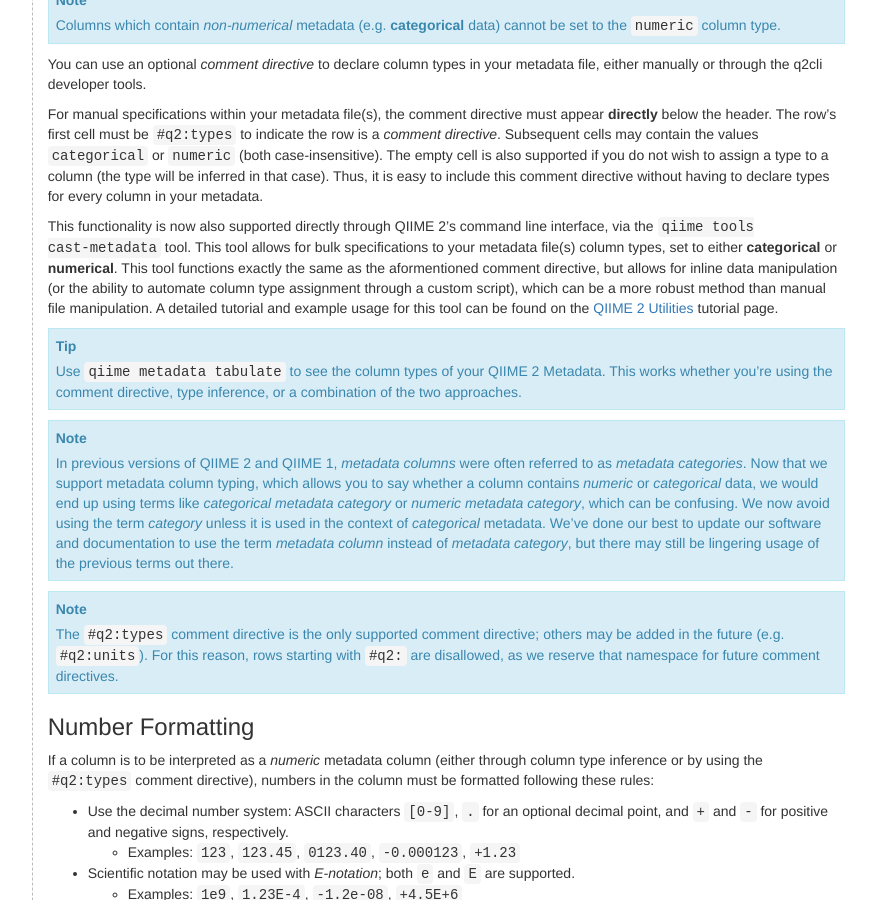
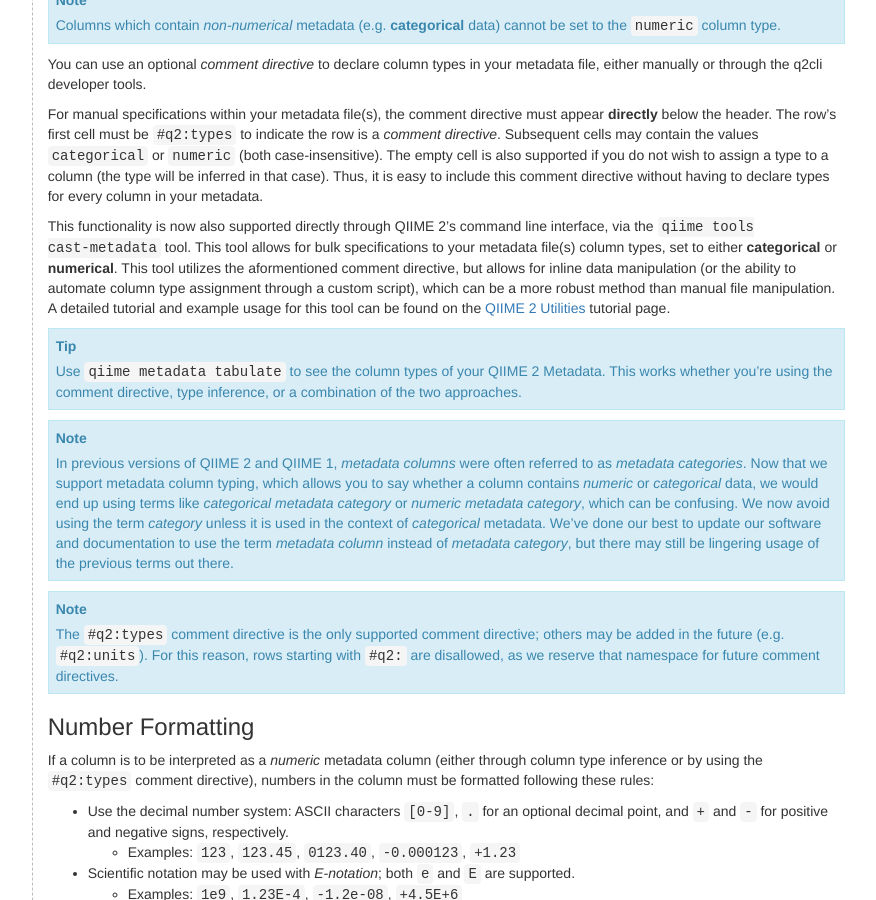
Before and after one commit to qiime2/docs, a Sphinx documentation site: the page built from source/tutorials/metadata.rst, in a window 1280 px wide and 900 px high, scrolled down 3894 px. Shown: the whole window, without its empty margins (277-1153 px from the left). Built offline with Sphinx 7.4.7, drawn with Linux system fonts in a browser that asks for light colours; pages that are not in the unit, such as notebooks, are missing from menus; the version number could not be read and is left out; some of the changed lines change nothing that is shown.

Commit message:
SQUASH: some final edits and syntax adjustments

```diff
--- a/source/tutorials/metadata.rst
+++ b/source/tutorials/metadata.rst
@@ -130,7 +130,7 @@
 
 For manual specifications within your metadata file(s), the comment directive must appear **directly** below the header. The row's first cell must be ``#q2:types`` to indicate the row is a *comment directive*. Subsequent cells may contain the values ``categorical`` or ``numeric`` (both case-insensitive). The empty cell is also supported if you do not wish to assign a type to a column (the type will be inferred in that case). Thus, it is easy to include this comment directive without having to declare types for every column in your metadata.
 
-This functionality is now also supported directly through QIIME 2's command line interface, via the ``qiime tools cast-metadata`` tool. This tool allows for bulk specifications to your metadata file(s) column types, set to either **categorical** or **numerical**. This tool functions exactly the same as the aformentioned comment directive, but allows for inline data manipulation (or the ability to automate column type assignment through a custom script), which can be a more robust method than manual file manipulation. A detailed tutorial and example usage for this tool can be found on the `QIIME 2 Utilities`_ tutorial page.
+This functionality is now also supported directly through QIIME 2's command line interface, via the ``qiime tools cast-metadata`` tool. This tool allows for bulk specifications to your metadata file(s) column types, set to either **categorical** or **numerical**. This tool utilizes the aformentioned comment directive, but allows for inline data manipulation (or the ability to automate column type assignment through a custom script), which can be a more robust method than manual file manipulation. A detailed tutorial and example usage for this tool can be found on the `QIIME 2 Utilities`_ tutorial page.
 
 .. tip:: Use ``qiime metadata tabulate`` to see the column types of your QIIME 2 Metadata. This works whether you're using the comment directive, type inference, or a combination of the two approaches.
 
--- a/source/tutorials/utilities.rst
+++ b/source/tutorials/utilities.rst
@@ -177,13 +177,13 @@
 
    How many IDs are there? How many columns? Are there any categorical columns? Why?
 
-Casting Metadata
-................
+Casting Metadata Column Types
+.............................
 
 In the :doc:`Metadata tutorial <metadata>` we learned about column types and utilizing the
 ``qiime tools cast-metadata`` tool to specifiy column types within a provided metadata file.
-Below we will go through a few scenarios of how this tool can be used, and some common mistakes
-that may come up.
+Below we will go through a few scenarios of how this tool can be used, and some common
+mistakes that may come up.
 
 We'll start by first downloading some sample metadata. **Note**: This is the same sample
 metadata used in the **Inspect Metadata** section, so you can skip this step if you have
@@ -193,29 +193,33 @@
    :url: https://data.qiime2.org/2021.8/tutorials/pd-mice/sample_metadata.tsv
    :saveas: sample_metadata.tsv
 
-In this example, we will cast the ``days_post_transplant`` column from ``numeric`` to ``categorical``,
-and the ``mouse_id`` column from ``categorical`` to ``numeric``. The rest of the columns contained
-within our metadata will be left as-is.
+In this example, we will cast the ``days_post_transplant`` column from ``numeric`` to
+``categorical``, and the ``mouse_id`` column from ``categorical`` to ``numeric``. The rest of
+the columns contained within our metadata will be left as-is.
 
 .. command-block::
    :stdout:
 
    qiime tools cast-metadata sample_metadata.tsv \
-   --cast days_post_transplant:categorical --cast mouse_id:numeric
+   --cast days_post_transplant:categorical \
+   --cast mouse_id:numeric
 
-If the ``--output-file`` flag is enabled, the specified output file will contain the modified column types that we cast above
-for the original ``sample_metadata.tsv``.
+If the ``--output-file`` flag is enabled, the specified output file will contain the modified
+column types that we cast above, along with the rest of the columns and associated data
+contained in ``sample_metadata.tsv``.
 
-If you do not wish to save your casted metadata to an output file, you can omit the ``--output-file`` parameter and
-the results will be output to ``sdtout`` (as shown in the example above).
+If you do not wish to save your casted metadata to an output file, you can omit the
+``--output-file`` parameter and the results will be output to ``sdtout`` (as shown in the
+example above).
 
-The ``--ignore-extra`` and ``--error-on-missing`` flags are used to handle casted columns not contained within the original
-metadata file, and columns contained within the metadata file that aren't included in the cast call, respectively.
-We can take a look at how these flags can be used below:
+The ``--ignore-extra`` and ``--error-on-missing`` flags are used to handle casted columns not
+contained within the original metadata file, and columns contained within the metadata file
+that aren't included in the cast call, respectively. We can take a look at how these flags can
+be used below:
 
-In the first example, we'll take a look at utilizing the ``--ignore-extra`` flag when a column is cast that is not included
-within the original metadata file. Let's start by looking at what will happen if an extra column is included and this flag
-is not enabled.
+In the first example, we'll take a look at utilizing the ``--ignore-extra`` flag when a column
+is cast that is not included within the original metadata file. Let's start by looking at what
+will happen if an extra column is included and this flag is not enabled.
 
 .. command-block::
    :stderr:
@@ -224,30 +228,36 @@
    qiime tools cast-metadata sample_metadata.tsv \
    --cast spleen:numeric
 
-Notice that the ``spleen`` column included in the cast call results in a raised error. If we want to ignore any extra columns that
-are not present in the original metadata file, we can enable the ``--ignore-extra`` flag.
+Notice that the ``spleen`` column included in the cast call results in a raised error. If we
+want to ignore any extra columns that are not present in the original metadata file, we can
+enable the ``--ignore-extra`` flag.
 
 .. command-block::
-   :stdout:
+   :noexec:
 
    qiime tools cast-metadata sample_metadata.tsv \
-   --cast spleen:numeric --ignore-extra
+   --cast spleen:numeric \
+   --ignore-extra
 
-When this flag is enabled, all columns included in the cast that are not present in the original metadata file will be ignored.
+When this flag is enabled, all columns included in the cast that are not present in the
+original metadata file will be ignored. Note that ``stdout`` for this example has been omitted
+since we will not see a raised error with this flag enabled.
 
-In our second example, we'll take a look at the ``--error-on-missing`` flag, which handles columns that are present within the
-metadata that are not included in the cast call.
+In our second example, we'll take a look at the ``--error-on-missing`` flag, which handles
+columns that are present within the metadata that are not included in the cast call.
 
-The default behavior permits a subset of the full metadata file to be included in the cast call (e.g. not all columns within
-the metadata must be present in the cast call). If the ``--error-on-missing`` flag is enabled, all metadata columns must be
-included in the cast call, otherwise an error will be raised.
+The default behavior permits a subset of the full metadata file to be included in the cast
+call (e.g. not all columns within the metadata must be present in the cast call). If the
+``--error-on-missing`` flag is enabled, all metadata columns must be included in the cast
+call, otherwise an error will be raised.
 
 .. command-block::
    :stderr:
    :allow-error:
 
    qiime tools cast-metadata sample_metadata.tsv \
-   --cast mouse_id:numeric --error-on-missing
+   --cast mouse_id:numeric \
+   --error-on-missing
 
 Artifact API
 ------------
```
